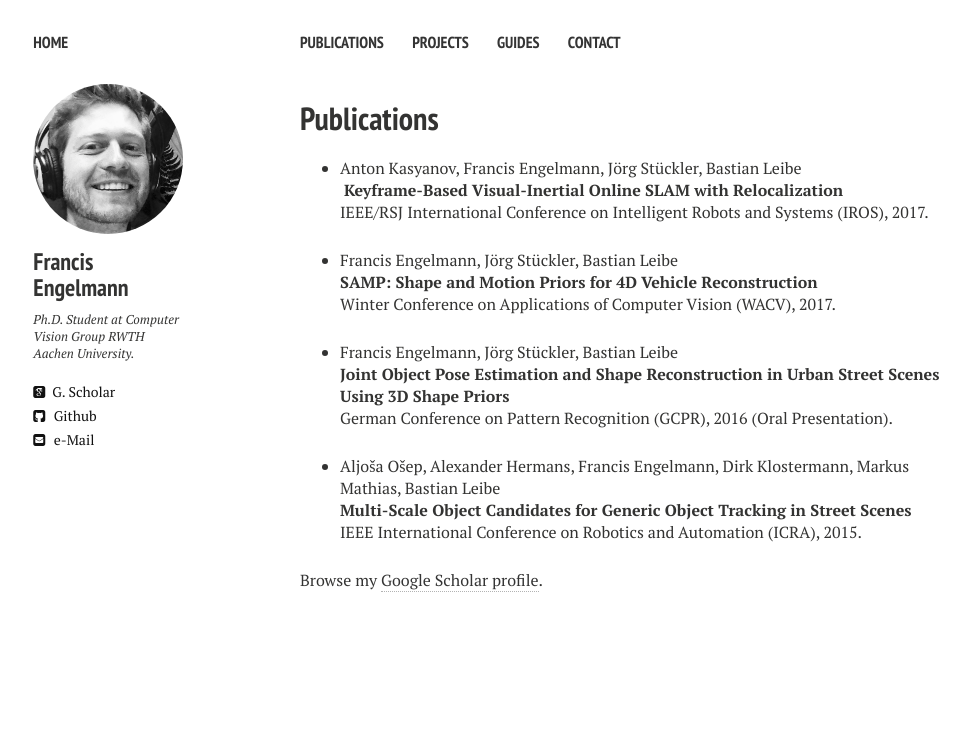
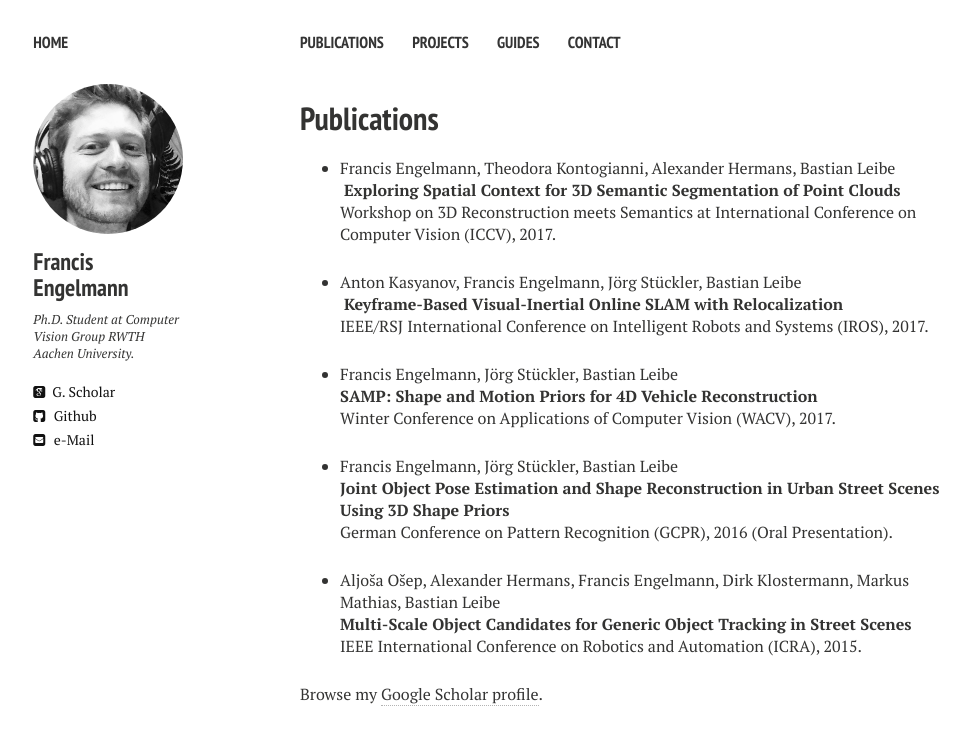
Before and after one commit to francisengelmann/francisengelmann.github.io, a Jekyll site: the page built from publications.md, in a window 1280 px wide. Shown: the top 745 px of the page, without its empty margins (20-990 px from the left). Built offline with Jekyll 4.4.1, drawn with Linux system fonts in a browser that asks for light colours; nearby versions of some CDN libraries.

Commit message:
Update publications.md

```diff
--- a/publications.md
+++ b/publications.md
@@ -5,6 +5,11 @@ title: Publications
 tags: [publications]
 comments: false
 ---
+
+* Francis Engelmann, Theodora Kontogianni, Alexander Hermans, Bastian Leibe
+  __Exploring Spatial Context for 3D Semantic Segmentation of Point Clouds__
+  Workshop on 3D Reconstruction meets Semantics at
+  International Conference on Computer Vision (ICCV), 2017.
 
 * Anton Kasyanov, Francis Engelmann, Jörg Stückler, Bastian Leibe
   __Keyframe-Based Visual-Inertial Online SLAM with Relocalization__
```
